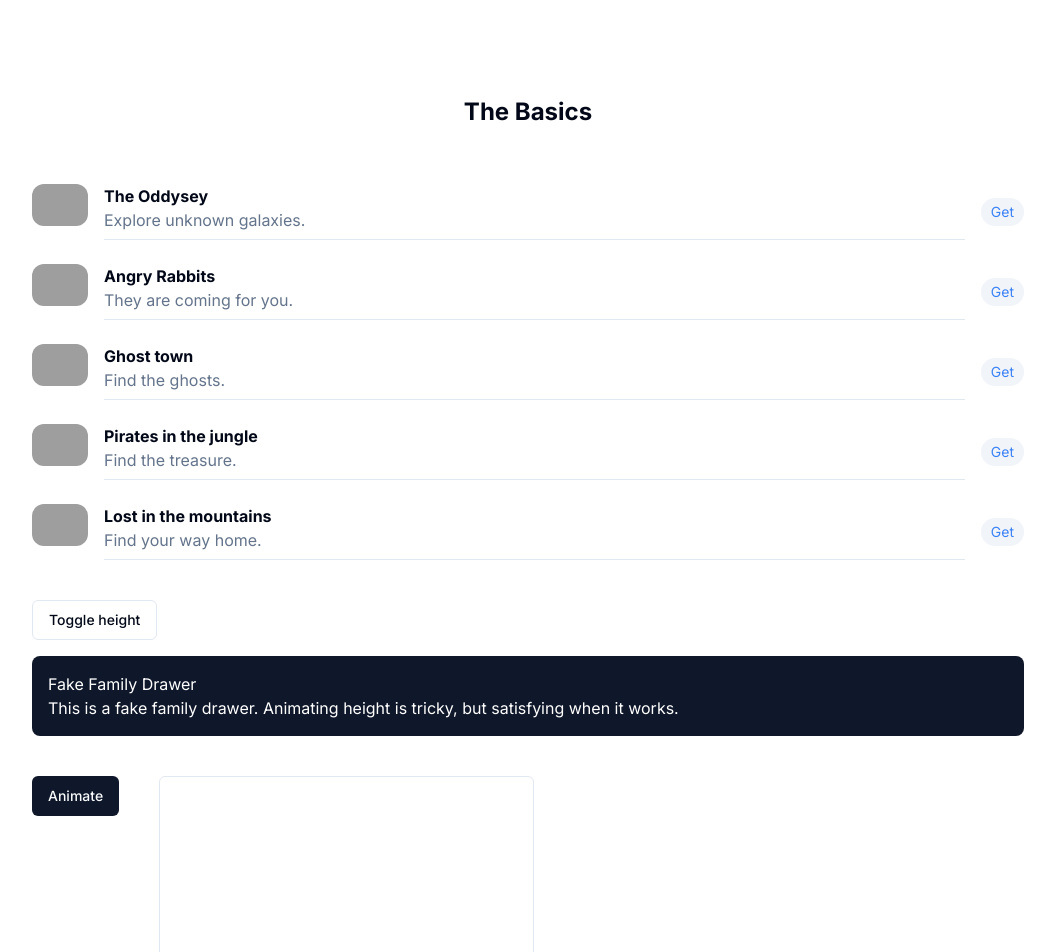
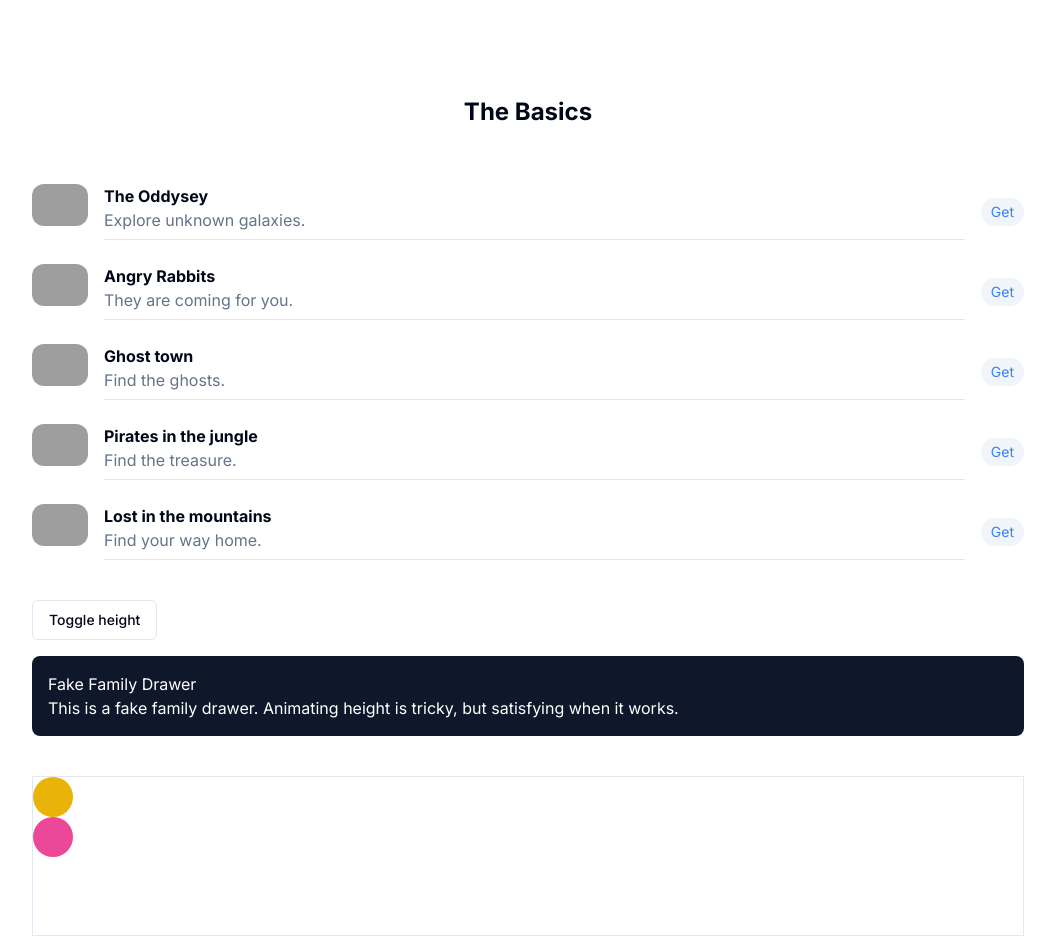
Before and after one commit to shouta0715/animation-collection, a Next.js app: page /the-basics in a window 1280 px wide. Shown: the top 952 px of the page, without its empty margins (112-1167 px from the left). Built offline with nearby package versions, Linux system fonts and the light colour scheme; grey boxes are pictures that could not be loaded.

Commit message:
add: draggable

```diff
--- a/src/app/the-basics/page.tsx
+++ b/src/app/the-basics/page.tsx
@@ -2,6 +2,7 @@ import React from "react";
 import { StatusButton } from "@/features/status-button/components";
 import { AppCards } from "@/features/the-basics/app-cards";
 import { CheckButton } from "@/features/the-basics/check-button";
+import { Draggable } from "@/features/the-basics/draggable";
 import { DynamicHeight } from "@/features/the-basics/dynamic-height";
 import { FullWindow } from "@/features/the-basics/full-window";
 import { ScaleUp } from "@/features/the-basics/scale-up";
@@ -15,6 +16,7 @@ export default function Page() {
       <div className="flex flex-wrap gap-10 px-16 py-10">
         <AppCards />
         <DynamicHeight />
+        <Draggable />
         <ScaleUp />
         <FullWindow />
         <Tabs />
--- /dev/null
+++ b/src/features/the-basics/draggable.tsx
@@ -0,0 +1,36 @@
+"use client";
+
+import { motion, useMotionValue, useTransform } from "framer-motion";
+import React from "react";
+
+export function Draggable() {
+  const ref = React.useRef(null);
+  const x = useMotionValue(0);
+
+  // 入力範囲と出力範囲を指定して、値を変換する
+  const opacity = useTransform(x, [0, 300], [1, 0]);
+
+  return (
+    <div ref={ref} className="h-40 w-full border">
+      <motion.div
+        className="size-10 cursor-grab rounded-full bg-yellow-500"
+        drag
+        dragConstraints={ref}
+        // 離したときのアニメーションを無効にする
+        // dragMomentum={false}
+      />
+
+      <motion.div
+        className="size-10 cursor-grab rounded-full bg-pink-500"
+        drag="x"
+        dragConstraints={ref}
+        dragMomentum={false}
+        onPan={(_, info) => {
+          x.set(info.offset.x);
+        }}
+        onPanEnd={() => x.set(0)}
+        style={{ x, opacity }}
+      />
+    </div>
+  );
+}
```
